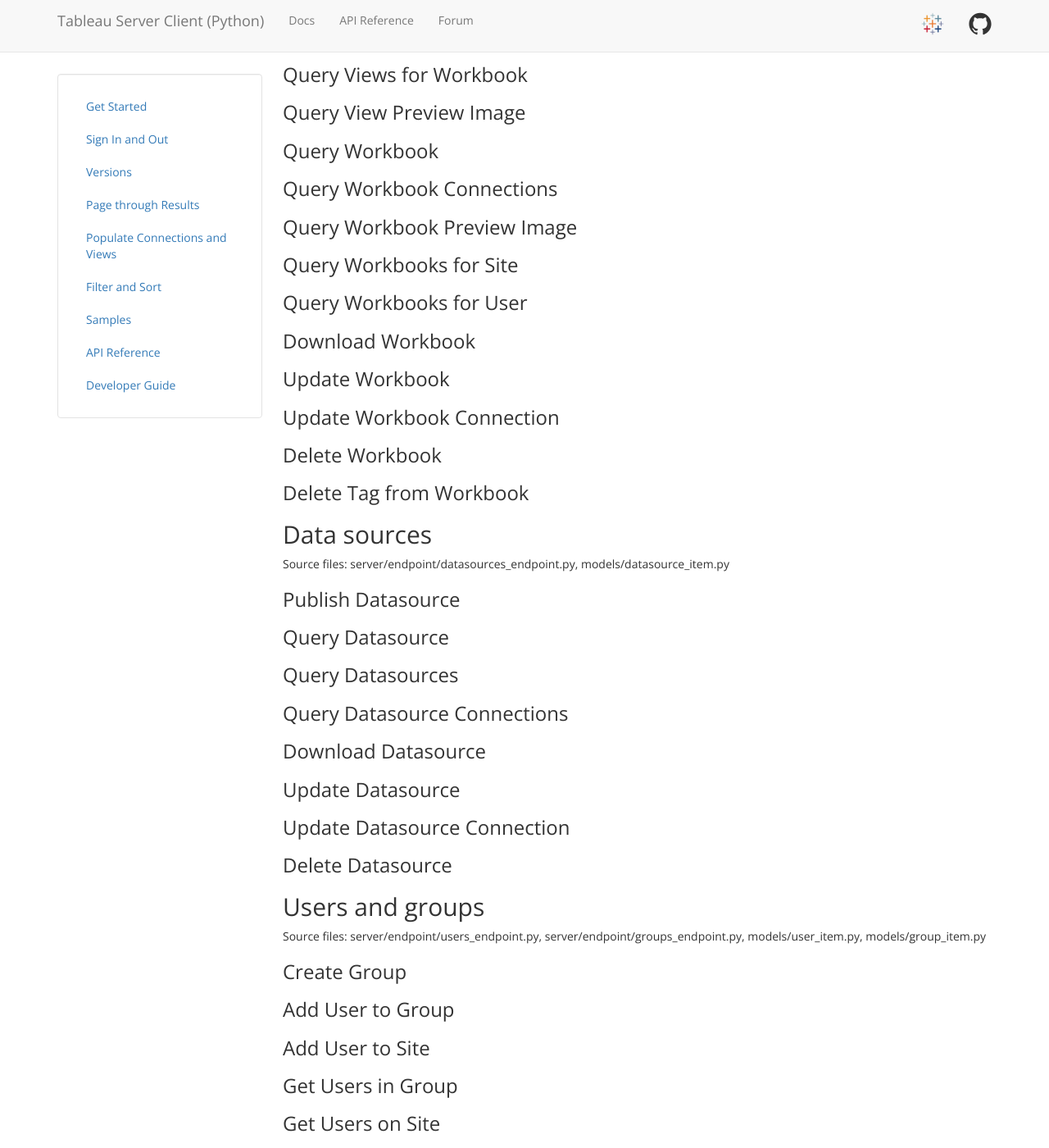
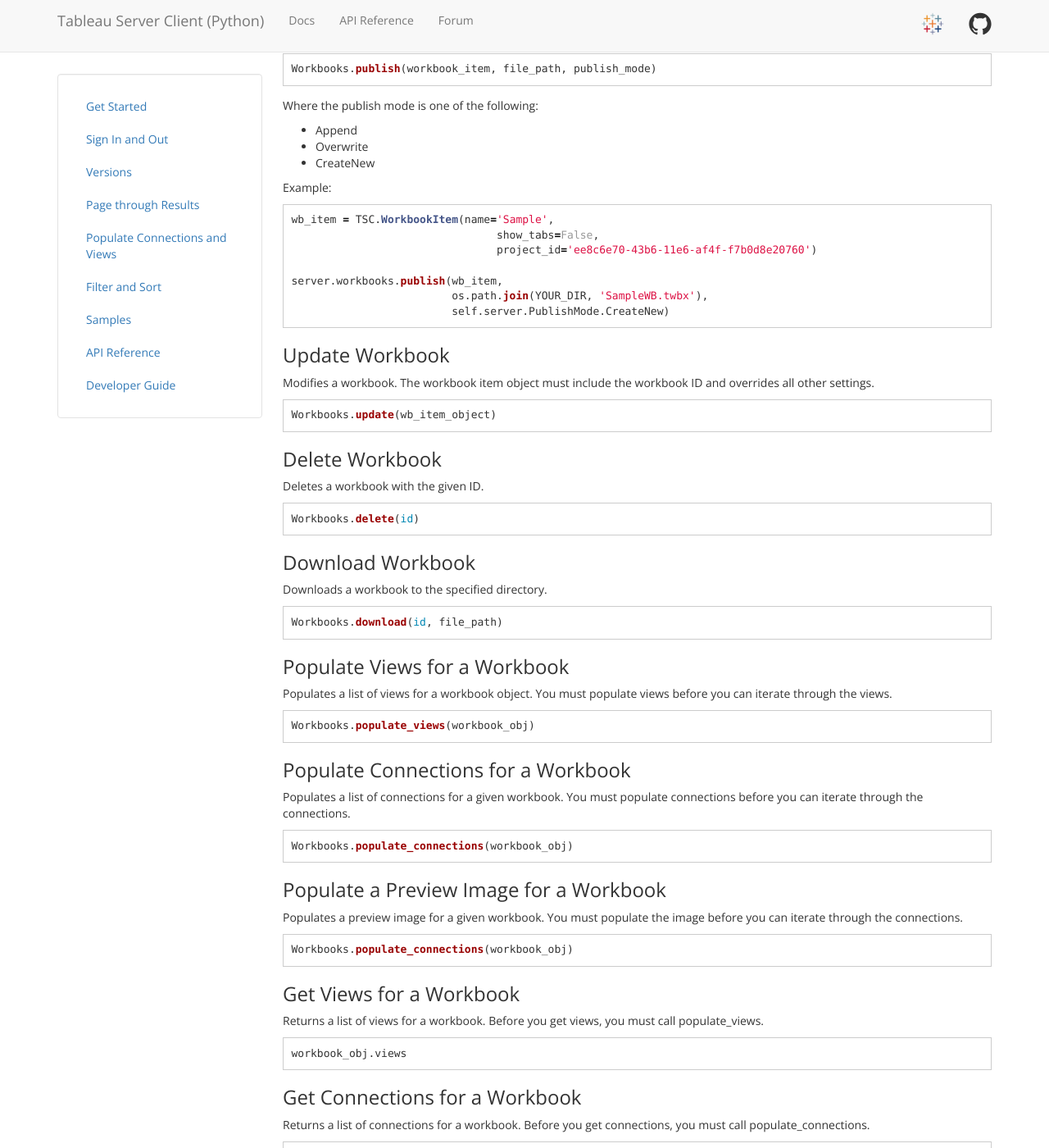
Before and after one commit to tableau/server-client-python, a Jekyll site: the page built from docs/docs/api-ref.md, in a window 1280 px wide and 1400 px high, scrolled down 3111 px. Shown: the whole window at 82% size. Built offline with Jekyll 4.4.1, drawn with Linux system fonts in a browser that asks for light colours; some of the changed text lies outside the part shown.

Commit message:
Continue adding to api ref

````diff
--- a/docs/docs/api-ref.md
+++ b/docs/docs/api-ref.md
@@ -50,15 +50,15 @@
 self.server.sites.create(new_site)
 ```
 
-### Query Site by ID
+### Get Site by ID
 
 Gets the site with the given ID.
 
 ```py
-Sites.get_by_id('a1b2c3d4')
+Sites.get_by_id(id)
 ```
 
-### Query Sites
+### Get Sites
 
 Gets all the sites on the server.
 
@@ -68,7 +68,7 @@
 
 ### Update Site
 
-Modifies a site. The site item object includes the site ID and overrides all other settings.
+Modifies a site. The site item object must include the site ID and overrides all other settings.
 
 ```py
 Sites.update(site_item_object)
@@ -79,7 +79,7 @@
 Deletes the site with the given ID.
 
 ```py
-Sites.delete('a1b2c3d4')
+Sites.delete(id)
 ```
 
 ## Projects
@@ -102,102 +102,159 @@
 self.server.projects.create(new_project)
 ```
 
-### Query Projects
+### Get Projects
+
+Get a list of projects on the server.
+
+```py
+Projects.get()
+```
 
 ### Update Project
 
+Modifies a project. The project item object must include the project ID and overrides all other settings.
+
+```py
+Projects.update(project_item_object)
+```
+
 ### Delete Project
 
+Deletes a project by ID.
 
-## Workbooks and views
+```py
+Projects.delete(id)
+```
 
-Source files: server/endpoint/workbooks.py, server/endpoint/views_endpoint.py, models/view_item.py
+## Workbooks
+
+Source files: server/endpoint/workbooks.py, models/workbook_item.py
+
+### Get Workbooks
+
+Get all workbooks on the server.
+
+```py
+Workbooks.get()
+```
+
+### Get Workbook by ID
+
+Gets a workbook with a given ID.
+
+```py
+Workbooks.get_by_id(id)
+```
 
 ### Publish Workbook
 
-### Add Tags to Workbook
+Publish a local workbook to Tableau Server.
 
-### Query Views for Workbook
+```py
+Workbooks.publish(workbook_item, file_path, publish_mode)
+```
 
-### Query View Preview Image
+Where the publish mode is one of the following:
 
-### Query Workbook
+* Append
+* Overwrite
+* CreateNew
 
-### Query Workbook Connections
+Example:
 
-### Query Workbook Preview Image
+```py
+wb_item = TSC.WorkbookItem(name='Sample',
+                                show_tabs=False,
+                                project_id='ee8c6e70-43b6-11e6-af4f-f7b0d8e20760')
 
-### Query Workbooks for Site
+server.workbooks.publish(wb_item,
+                         os.path.join(YOUR_DIR, 'SampleWB.twbx'),
+                         self.server.PublishMode.CreateNew)
+```
 
-### Query Workbooks for User
+### Update Workbook
+
+Modifies a workbook. The workbook item object must include the workbook ID and overrides all other settings.
+
+```py
+Workbooks.update(wb_item_object)
+```
+
+### Delete Workbook
+
+Deletes a workbook with the given ID.
+
+```py
+Workbooks.delete(id)
+```
 
 ### Download Workbook
 
-### Update Workbook
+Downloads a workbook to the specified directory.
 
-### Update Workbook Connection
+```py
+Workbooks.download(id, file_path)
+```
 
-### Delete Workbook
+### Populate Views for a Workbook
 
-### Delete Tag from Workbook
+Populates a list of views for a workbook object. You must populate views before you can iterate through the views.
+
+```py
+Workbooks.populate_views(workbook_obj)
+```
+
+### Populate Connections for a Workbook
+
+Populates a list of connections for a given workbook. You must populate connections before you can iterate through the
+connections.
+
+```py
+Workbooks.populate_connections(workbook_obj)
+```
+
+### Populate a Preview Image for a Workbook
+
+Populates a preview image for a given workbook. You must populate the image before you can iterate through the
+connections.
+
+```py
+Workbooks.populate_connections(workbook_obj)
+```
+
+### Get Views for a Workbook
+
+Returns a list of views for a workbook. Before you get views, you must call populate_views.
+
+```
+workbook_obj.views
+```
+
+### Get Connections for a Workbook
+
+Returns a list of connections for a workbook. Before you get connections, you must call populate_connections.
+
+```
+workbook_obj.connections
+```
+
+
+
+## Views
+
+Source files: server/endpoint/views_endpoint.py, models/view_item.py
+
 
 
 ## Data sources
 
 Source files: server/endpoint/datasources_endpoint.py, models/datasource_item.py
 
-### Publish Datasource
 
-### Query Datasource
+## Users
 
-### Query Datasources
+Source files: server/endpoint/users_endpoint.py, models/user_item.py
 
-### Query Datasource Connections
+## Groups
 
-### Download Datasource
-
-### Update Datasource
-
-### Update Datasource Connection
-
-### Delete Datasource
-
-
-## Users and groups
-
-Source files: server/endpoint/users_endpoint.py, server/endpoint/groups_endpoint.py, models/user_item.py,
-models/group_item.py
-
-### Create Group
-
-### Add User to Group
-
-### Add User to Site
-
-### Get Users in Group
-
-### Get Users on Site
-
-### Query Groups
-
-### Query User On Site
-
-### Update Group
-
-### Update User
-
-### Remove User from Group
-
-### Remove User from Site
-
-### Delete Group
-
-
-
-## File Uploads
-
-Source files: server/endpoint/fileuploads_endpoint.py, models/fileupload_item.py
-
-### Initiate File Upload
-
-### Append to File Upload
+Source files: server/endpoint/groups_endpoint.py, models/group_item.py,
````
